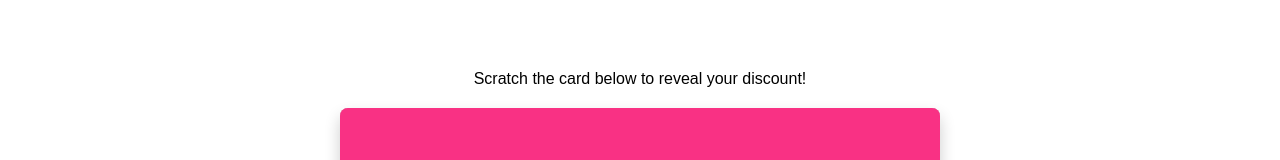
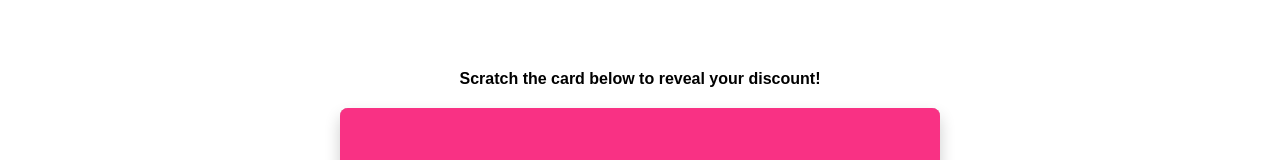
Before and after one commit to rishav033/ladyfaicoupon, a plain HTML site: page index.html in a window 1280 px wide. Shown: the part 242-402 px from the top of the page. Drawn offline with nearby package versions, Linux system fonts and the light colour scheme.

Commit message:
Update index.html

```diff
--- a/index.html
+++ b/index.html
@@ -193,7 +193,7 @@
     <!-- Main Content: Scratch Card Section -->
     <main>
         <div class="content">
-            <p><b></b>Scratch the card below to reveal your discount!</b></p>
+            <p><b>Scratch the card below to reveal your discount!</b></p>
             <div class="scratch-card" id="scratchCard">
                 <canvas id="scratchCanvas"></canvas>
                 <div class="ribbons" id="ribbons">
```
